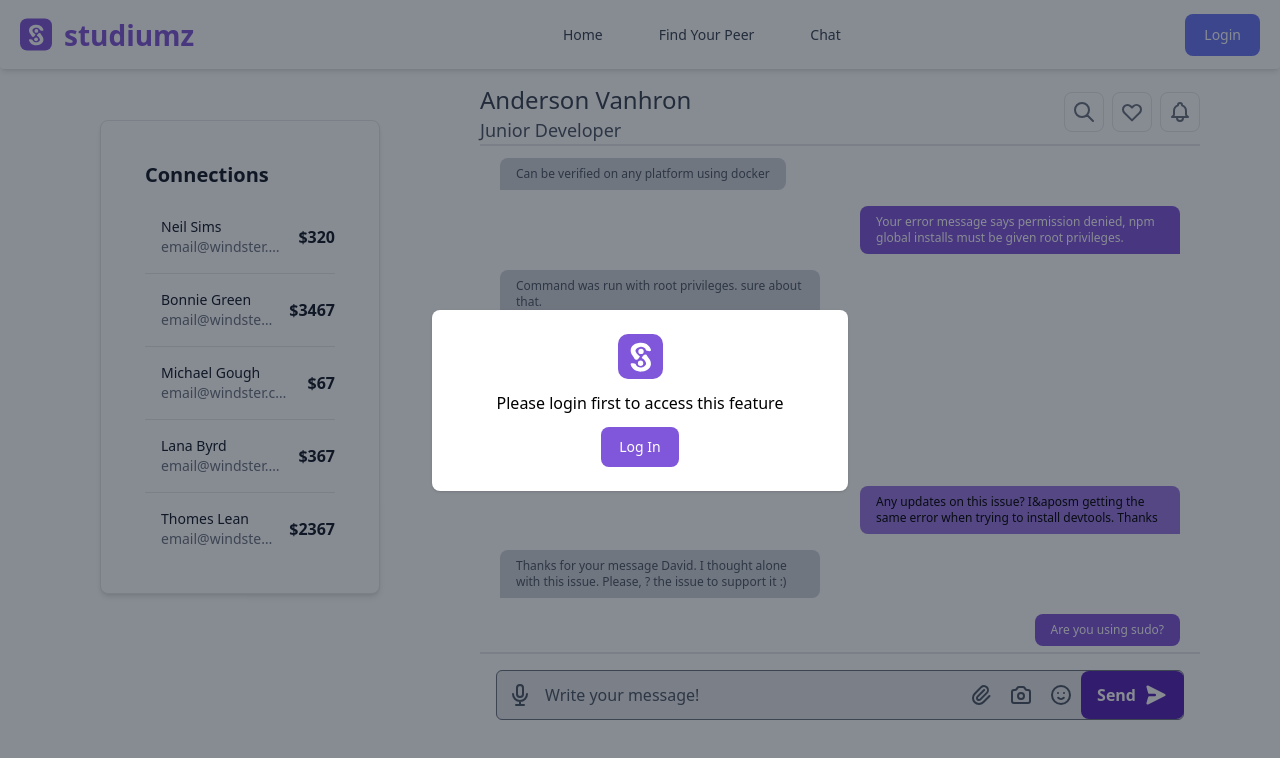
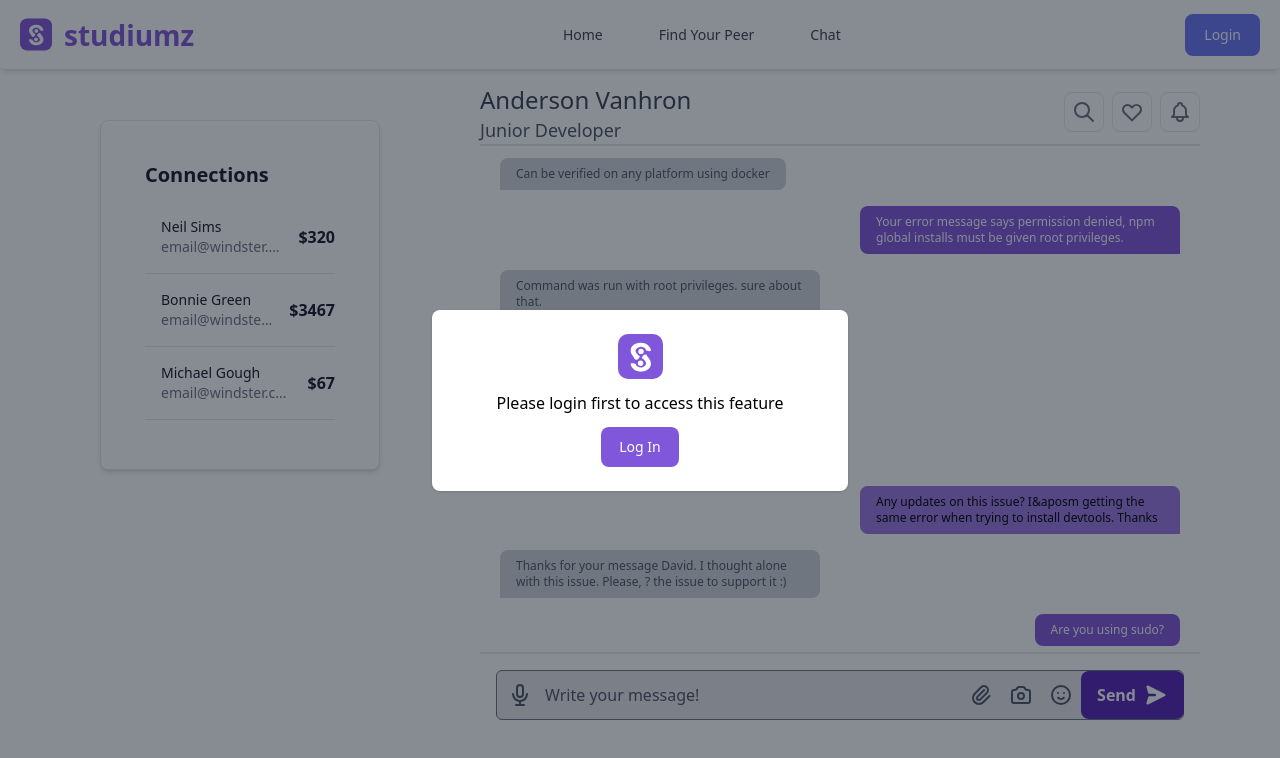
Before and after one commit to Studiumz/studiumz-frontend, a Next.js app: page /chat in a window 1280 px wide. Shown: the top 758 px of the page. Built offline with nearby package versions, Linux system fonts and the light colour scheme; no server answers.

Commit message:
add overflow scroll

```diff
--- a/src/components/modules/ChatModule/index.tsx
+++ b/src/components/modules/ChatModule/index.tsx
@@ -24,7 +24,7 @@ export default function ChatModule() {
               </h5>
             </div>
             <div className="flow-root">
-              <ul className="divide-y divide-gray-200 dark:divide-gray-700">
+              <ul className="divide-y divide-gray-200 dark:divide-gray-700 overflow-y-auto h-56">
                 <li className="py-3 sm:py-4">
                   <div className="flex items-center space-x-4">
                     <div className="shrink-0">
@@ -100,6 +100,58 @@ export default function ChatModule() {
                     </div>
                     <div className="inline-flex items-center text-base font-semibold text-gray-900 dark:text-white">
                       $67
+                    </div>
+                  </div>
+                </li>
+                <li className="py-3 sm:py-4">
+                  <div className="flex items-center space-x-4">
+                    <div className="shrink-0">
+                      {/* <No
+                        Display
+                        Name
+                        alt="Lana image"
+                        className="rounded-full"
+                        height="32"
+                        src="/images/people/profile-picture-4.jpg"
+                        width="32"
+                      /> */}
+                    </div>
+                    <div className="min-w-0 flex-1">
+                      <p className="truncate text-sm font-medium text-gray-900 dark:text-white">
+                        Lana Byrd
+                      </p>
+                      <p className="truncate text-sm text-gray-500 dark:text-gray-400">
+                        email@windster.com
+                      </p>
+                    </div>
+                    <div className="inline-flex items-center text-base font-semibold text-gray-900 dark:text-white">
+                      $367
+                    </div>
+                  </div>
+                </li>
+                <li className="py-3 sm:py-4">
+                  <div className="flex items-center space-x-4">
+                    <div className="shrink-0">
+                      {/* <No
+                        Display
+                        Name
+                        alt="Lana image"
+                        className="rounded-full"
+                        height="32"
+                        src="/images/people/profile-picture-4.jpg"
+                        width="32"
+                      /> */}
+                    </div>
+                    <div className="min-w-0 flex-1">
+                      <p className="truncate text-sm font-medium text-gray-900 dark:text-white">
+                        Lana Byrd
+                      </p>
+                      <p className="truncate text-sm text-gray-500 dark:text-gray-400">
+                        email@windster.com
+                      </p>
+                    </div>
+                    <div className="inline-flex items-center text-base font-semibold text-gray-900 dark:text-white">
+                      $367
                     </div>
                   </div>
                 </li>
```
